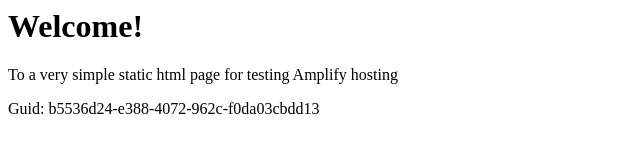
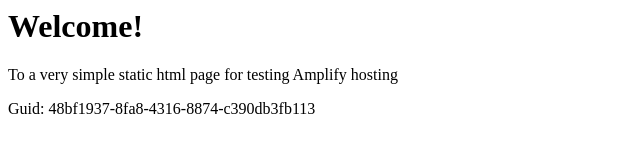
Before and after one commit to aws-aemilia-bah/Github-PR-Commit-Integration-Test-DoNotTouch-GitHubWebhookPushCanaryTest-v1-preprod-me-south-1, a website: page src/index.html in a window 1280 px wide. Shown: the full height of the page, 0-640 px from the left. Drawn offline with Linux system fonts and the light colour scheme.

Commit message:
commit from integ tests

```diff
--- a/src/index.html
+++ b/src/index.html
@@ -12,6 +12,6 @@
 <body>
     <h1>Welcome!</h1>
     <p>To a very simple static html page for testing Amplify hosting</p>
-    <p>Guid: b5536d24-e388-4072-962c-f0da03cbdd13</p></body>
+    <p>Guid: 48bf1937-8fa8-4316-8874-c390db3fb113</p></body>
 
 </html>
```
